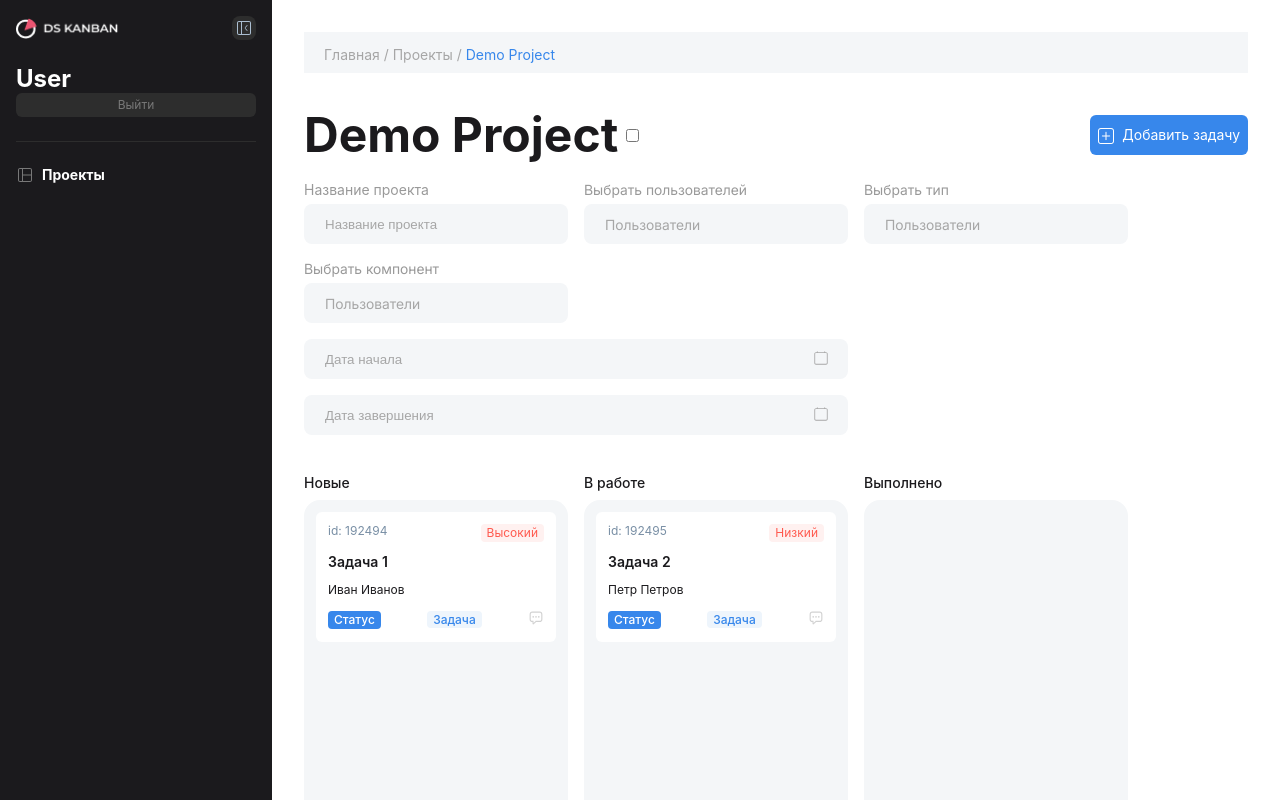
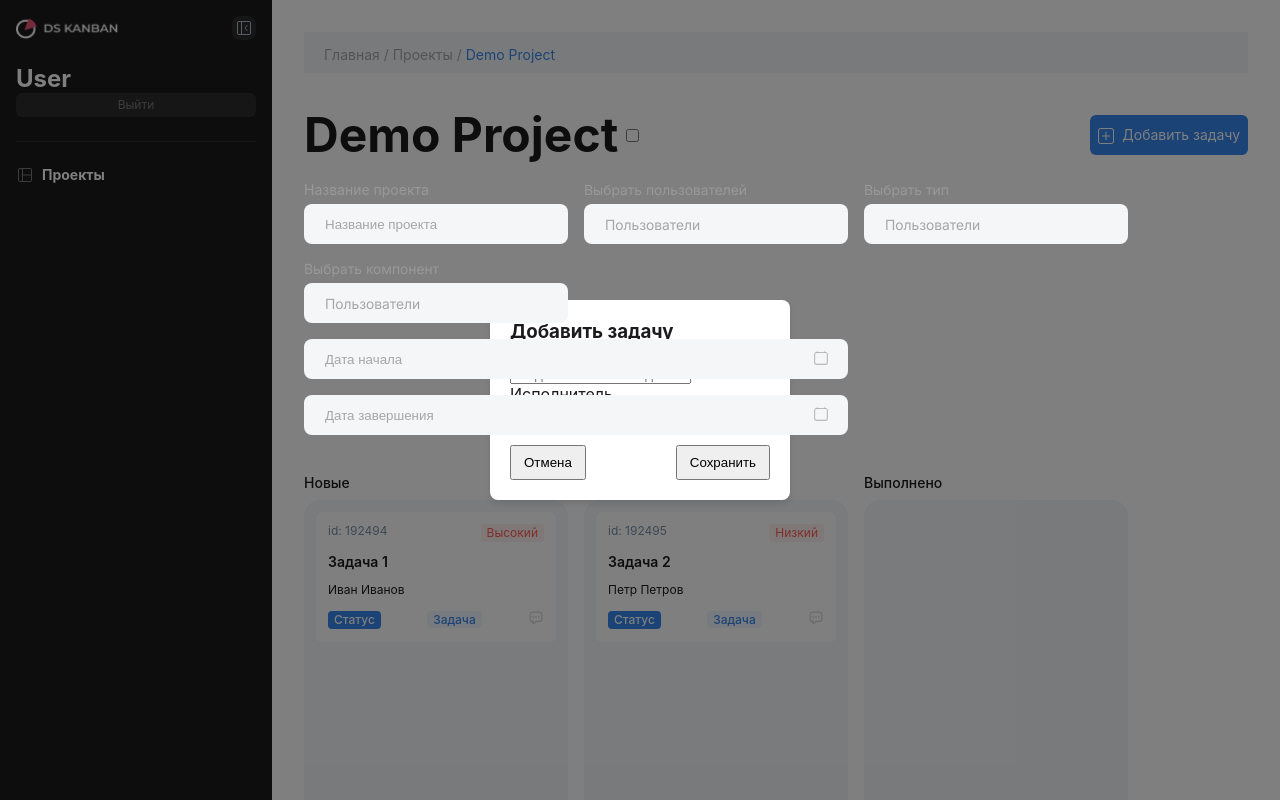
Before and after one commit to Vladimir-Seropol/kanban-task-tracker1, a Next.js app: page /projects/slug in a window 1280 px wide. Both pictures are taken after a click on the button "Добавить задачу". Built offline with nearby package versions, Linux system fonts and the light colour scheme.

Commit message:
начало модального окна для добавления задачи

```diff
--- /dev/null
+++ b/src/components/AddTaskModal/index.tsx
@@ -0,0 +1,61 @@
+/* eslint-disable react/function-component-definition */
+/* eslint-disable import/newline-after-import */
+import React, { useState } from 'react';
+import style from './style.module.css';
+interface AddTaskModalProps {
+  isOpen: boolean;
+  onClose: () => void;
+  onSave: (task: { title: string; executor: string }) => void;
+}
+
+const AddTaskModal: React.FC<AddTaskModalProps> = ({
+  isOpen,
+  onClose,
+  onSave,
+}) => {
+  const [taskTitle, setTaskTitle] = useState('');
+  const [executor, setExecutor] = useState('');
+
+  const handleSave = () => {
+    if (taskTitle && executor) {
+      onSave({ title: taskTitle, executor });
+      onClose(); // Закрыть модалку после сохранения задачи
+    } else {
+      alert('Заполните все поля');
+    }
+  };
+
+  if (!isOpen) return null;
+
+  return (
+    <div className={style.modal}>
+      <div className={style.modalContent}>
+        <h3>Добавить задачу</h3>
+        <div>
+          <label>Заголовок задачи</label>
+          <input
+            type="text"
+            value={taskTitle}
+            onChange={(e) => setTaskTitle(e.target.value)}
+            placeholder="Введите заголовок задачи"
+          />
+        </div>
+        <div>
+          <label >Исполнитель</label>
+          <input
+            type="text"
+            value={executor}
+            onChange={(e) => setExecutor(e.target.value)}
+            placeholder="Введите имя исполнителя"
+          />
+        </div>
+        <div className={style.modalActions}>
+          <button onClick={onClose}>Отмена</button>
+          <button onClick={handleSave}>Сохранить</button>
+        </div>
+      </div>
+    </div>
+  );
+};
+
+export default AddTaskModal;
--- /dev/null
+++ b/src/components/AddTaskModal/style.module.css
@@ -0,0 +1,30 @@
+.modal {
+    position: fixed;
+    top: 0;
+    left: 0;
+    right: 0;
+    bottom: 0;
+    background: rgba(0, 0, 0, 0.5);
+    display: flex;
+    justify-content: center;
+    align-items: center;
+  }
+
+  .modalContent {
+    background-color: white;
+    padding: 20px;
+    border-radius: 8px;
+    width: 300px;
+    box-shadow: 0 4px 6px rgba(0, 0, 0, 0.1);
+  }
+
+  .modalActions {
+    display: flex;
+    justify-content: space-between;
+    margin-top: 20px;
+  }
+
+  .modalActions button {
+    padding: 8px 12px;
+    cursor: pointer;
+  }
--- a/src/pages/projects/slug/index.tsx
+++ b/src/pages/projects/slug/index.tsx
@@ -9,6 +9,7 @@ import Layout from '@/pages/projects/layout';
 import style from './style.module.css';
 import { UserType } from '@/types/UserType';
 import CardTask from '@/components/CardTask';
+import AddTaskModal from '@/components/AddTaskModal';
 
 interface User {
   id: number;
@@ -30,7 +31,7 @@ export default function Slug() {
   const [startDate, setStartDate] = useState<Date | null>(null);
   const [endDate, setEndDate] = useState<Date | null>(null);
   const [tasks, setTasks] = useState<Task[]>([]);
-
+  const [isModalOpen, setIsModalOpen] = useState(false);
   // Эмуляция запроса данных о пользователе (например, через fetch)
   useEffect(() => {
     const fetchUserData = async () => {
@@ -69,9 +70,28 @@ export default function Slug() {
     fetchTasks();
   }, []);
 
+  // Функция для открытия модального окна
+  const openModal = () => {
+    setIsModalOpen(true);
+  };
+
+  // Функция для закрытия модального окна
+  const closeModal = () => {
+    setIsModalOpen(false);
+  };
+
+  // Функция для сохранения новой задачи
+  const handleSaveTask = (task: { title: string; executor: string }) => {
+    const newTask = {
+      ...task,
+      id: tasks.length + 1,
+      status: 'Новые',
+    };
+    setTasks([...tasks, newTask]); // Добавляем задачу в список
+  };
+
   // Обработчик окончания перетаскивания
   const handleDragEnd = (draggedTaskId: number, targetStatus: string) => {
-
     // Обновляем статус задачи
     const updatedTasks = tasks.map((task) => {
       if (task.id === draggedTaskId) {
@@ -131,10 +151,16 @@ export default function Slug() {
               }
               text="Добавить задачу"
               type="button"
-              onClick={() => {}}
+              onClick={openModal}
             />
           )}
         </div>
+        {/* Модальное окно */}
+        <AddTaskModal
+          isOpen={isModalOpen}
+          onClose={closeModal}
+          onSave={handleSaveTask}
+        />
 
         <div className={style.board__right_selection}>
           <div className={style.board__right_selection_item}>
```
